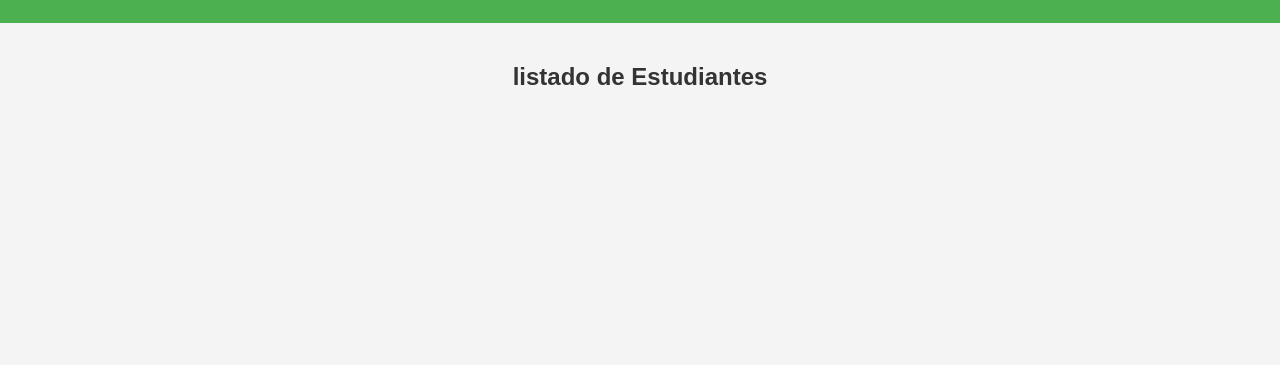
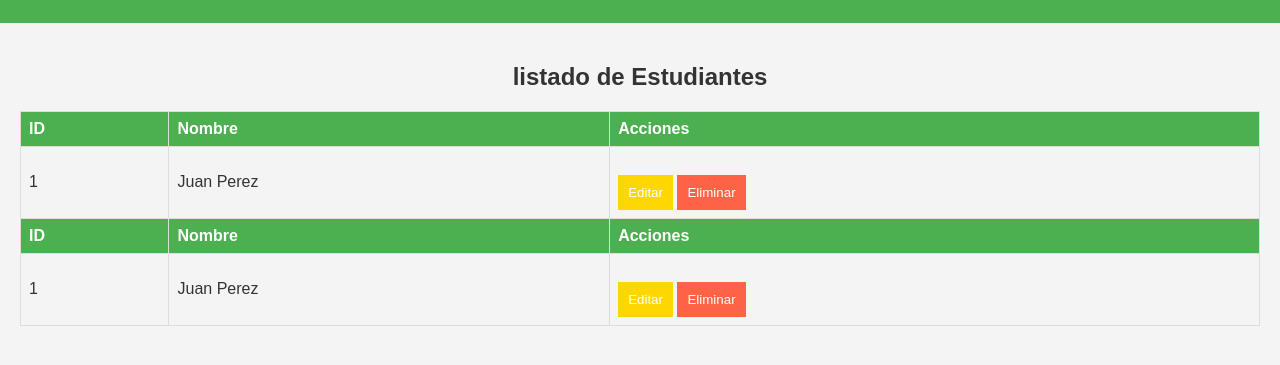
Before and after one commit to JulianOrtiz952/turbo-memory, a plain HTML site: page dashboard.html in a window 1280 px wide. Both pictures are taken after a click on the item "Estudiantes". Shown: the part 111-476 px from the top of the page. Drawn offline with Linux system fonts and the light colour scheme.

Commit message:
finalizo la clase

```diff
--- a/dashboard.html
+++ b/dashboard.html
@@ -19,6 +19,40 @@
     <main>
         <div id="contenedorEstudiantes" class="contenido">
             <h2>listado de Estudiantes</h2>
+            <table>
+                <thead>
+                    <tr>
+                        <th>ID</th>
+                        <th>Nombre</th>
+                        <th>Acciones</th>
+                    </tr>
+                </thead>
+                <tbody>
+                    <tr>
+                        <td>1</td>
+                        <td>Juan Perez</td>
+                        <td>
+                            <button class="btn-editar">Editar</button>
+                            <button class="btn-eliminar">Eliminar</button>
+                        </td>
+                    </tr>
+                    <tr>
+                        <th>ID</th>
+                        <th>Nombre</th>
+                        <th>Acciones</th>
+                    </tr>
+                </thead>
+                <tbody>
+                    <tr>
+                        <td>1</td>
+                        <td>Juan Perez</td>
+                        <td>
+                            <button class="btn-editar">Editar</button>
+                            <button class="btn-eliminar">Eliminar</button>
+                        </td>
+                    </tr>
+                </tbody>
+            </table>
         </div>
         <div id="contenedorAsignaturas" class="contenido">
             <h2>listado de Asignaturas</h2>
--- a/styles.css
+++ b/styles.css
@@ -93,3 +93,39 @@ main{
 .contenido.active{
     display: block;
 }
+
+table {
+    width: 100%;
+    border-collapse: collapse;
+    margin: 20px 0;
+}
+
+table, th, td {
+    border: 1px solid #ddd;
+}
+
+th, td {
+    padding: 8px;
+    text-align: left;
+}
+
+th{
+    background-color: #4CAF50;
+    color: white;
+}
+
+tr:nth-child(even){
+    background-color: #f2f2f2;
+}
+
+tr:hover{
+    background-color: #ddd;
+}
+
+.btn-editar{
+    background-color: #FFD700;
+}
+
+.btn-eliminar{
+    background-color: #FF6347;
+}
```
